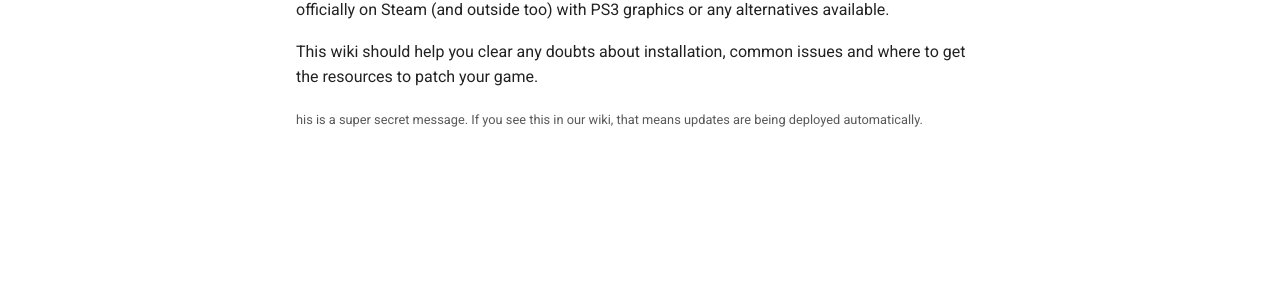
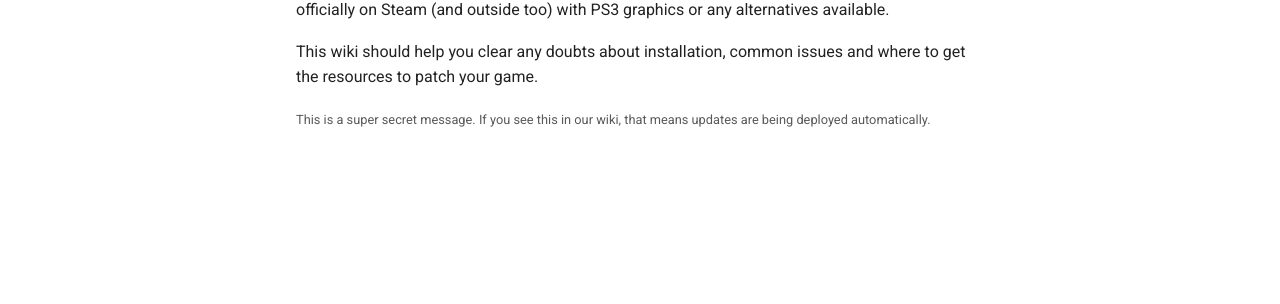
Before and after one commit to 07th-mod/wiki, an MkDocs documentation site: the page built from docs/index.md, in a window 1280 px wide. Shown: the part 435-739 px from the top of the page. Built offline with MkDocs 1.6.1 and Material for MkDocs 9.7.7, drawn with Linux system fonts in a browser that asks for light colours.

Commit message:
Update index.md

```diff
--- a/docs/index.md
+++ b/docs/index.md
@@ -9,4 +9,4 @@
 
 This wiki should help you clear any doubts about installation, common issues and where to get the resources to patch your game.
 
-<small>his is a super secret message. If you see this in our wiki, that means updates are being deployed automatically.</small>
+<small>This is a super secret message. If you see this in our wiki, that means updates are being deployed automatically.</small>
```
